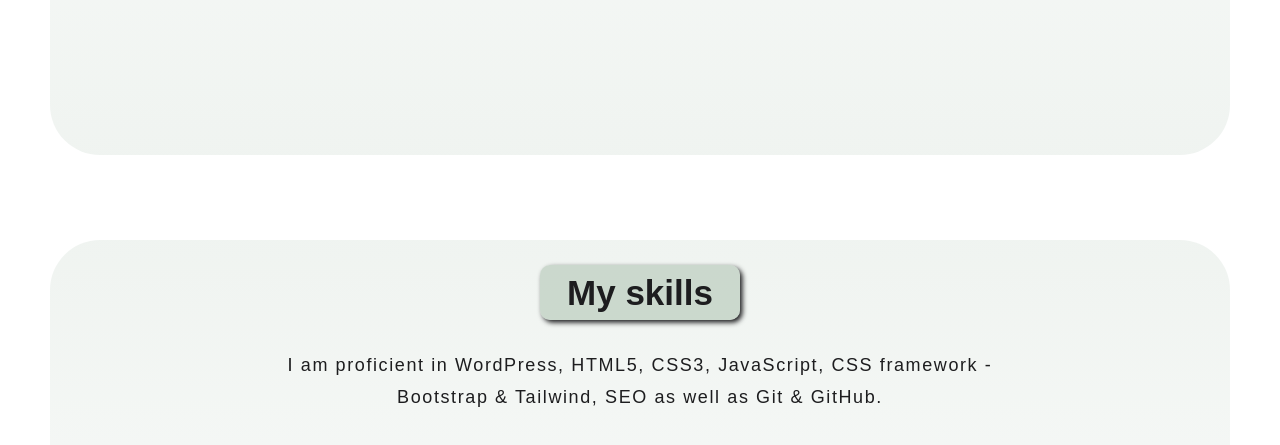
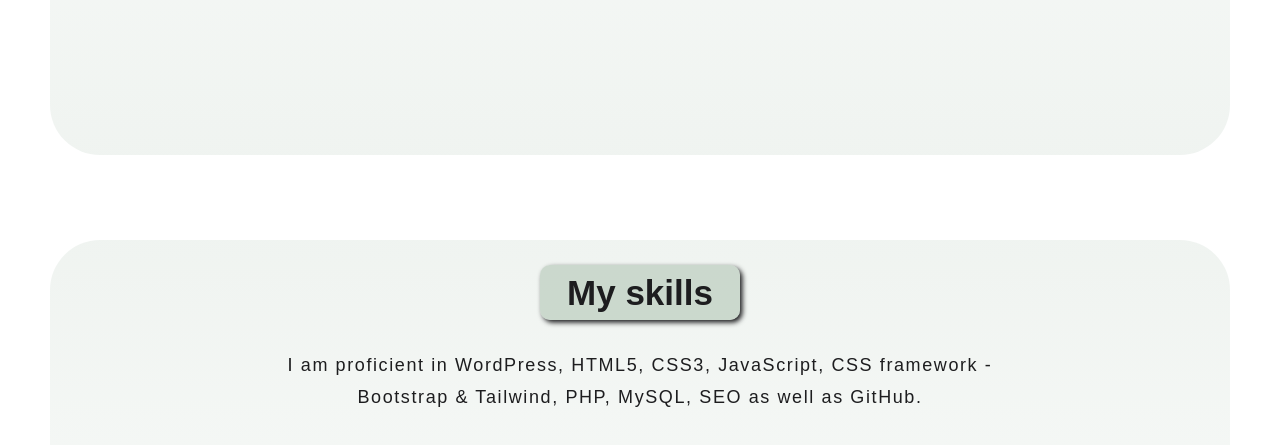
Before and after one commit to SushilKumar567/1-portfolio-website, a plain HTML site: page index.html in a window 1280 px wide. Shown: the part 545-990 px from the top of the page. Drawn offline with Linux system fonts and the light colour scheme.

Commit message:
files were updated

```diff
--- a/index.html
+++ b/index.html
@@ -80,7 +80,7 @@
           <h1 class="sub-title">My skills</h1>
           <p class="par">
             I am proficient in WordPress, HTML5, CSS3, JavaScript, CSS framework
-            - Bootstrap & Tailwind, SEO as well as Git & GitHub.
+            - Bootstrap & Tailwind, PHP, MySQL, SEO as well as GitHub.
           </p>
           <div class="skills-list">
             <div>
```
